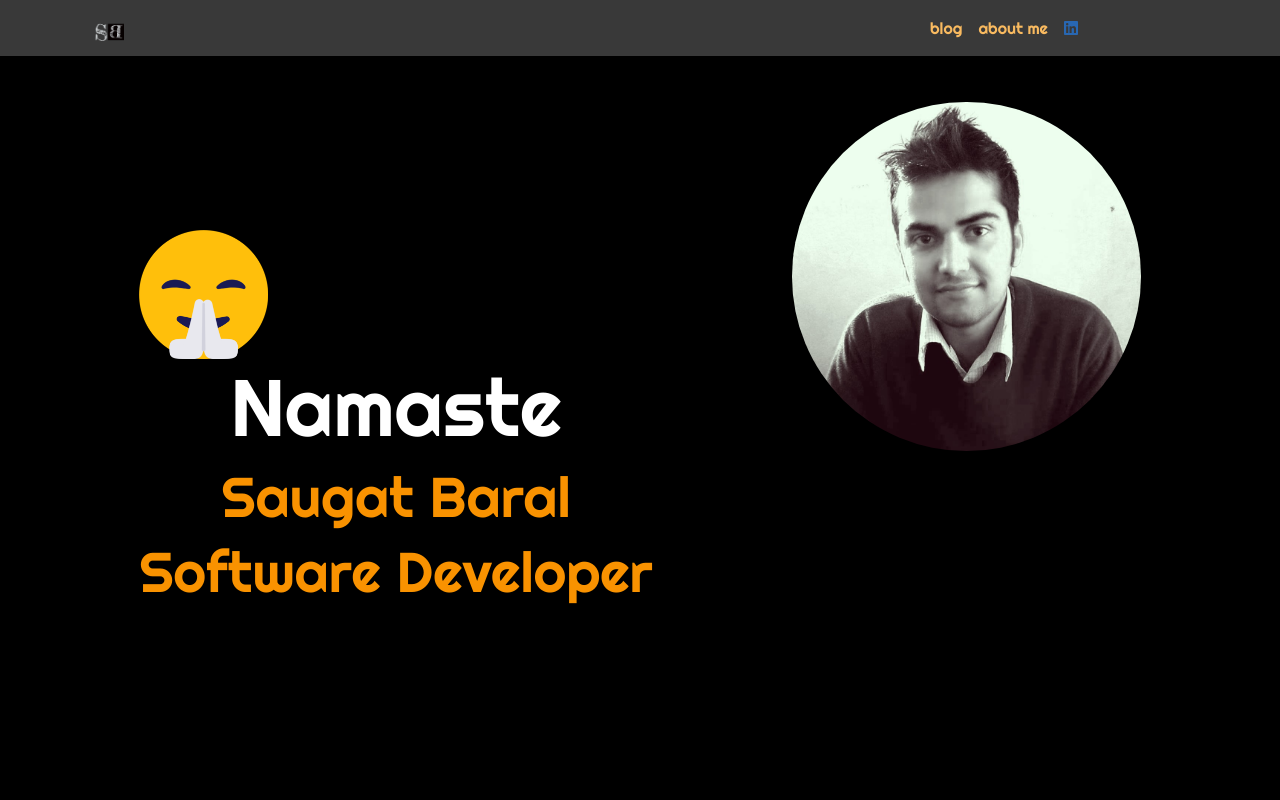
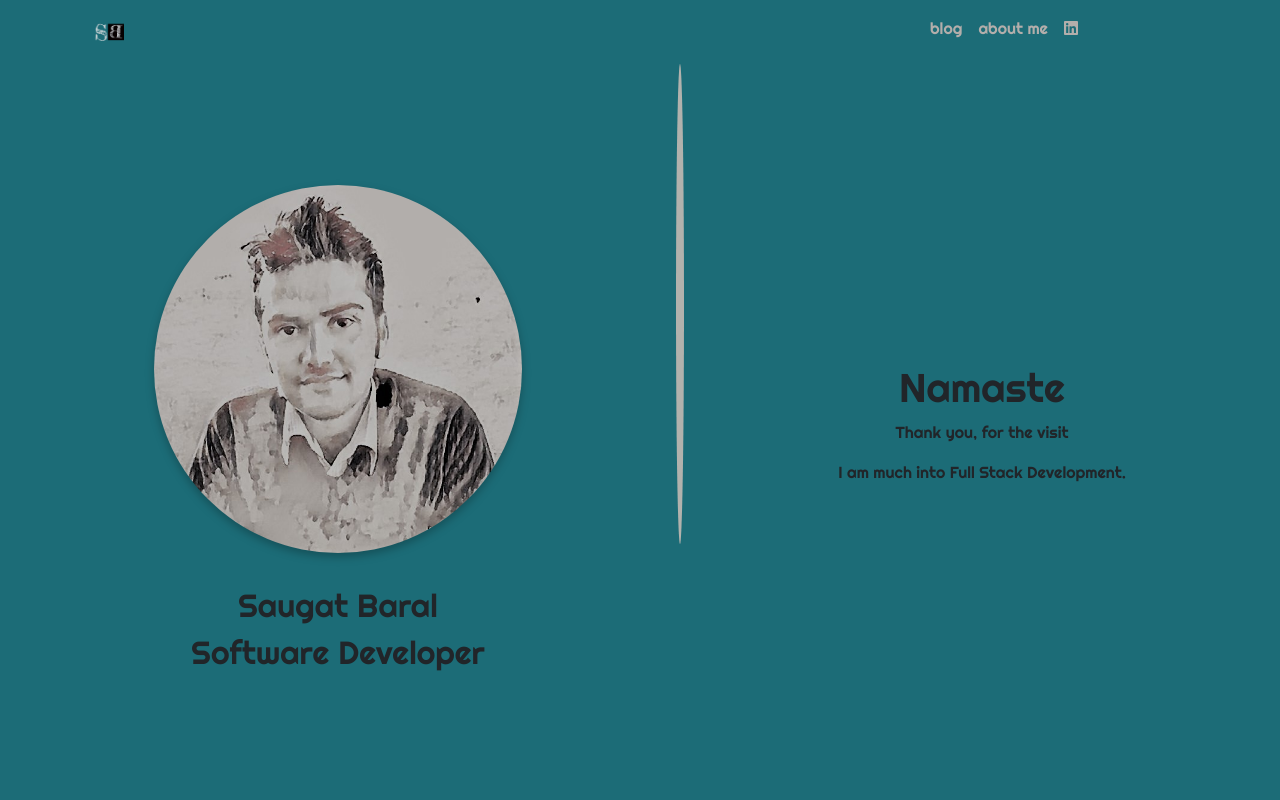
Before and after one commit to baralsaugat/newReactPortfolio, a React (Create React App) app: page / in a window 1280 px wide. Shown: the top 800 px of the page. Built offline with nearby package versions, Linux system fonts and the light colour scheme.

Commit message:
new update

```diff
--- a/src/components/home/herotext/HeroText.js
+++ b/src/components/home/herotext/HeroText.js
@@ -1,26 +1,28 @@
 import React from "react";
 
-import profilepic from "../../../assets/profilepic2.jpg";
+import profilepic from "../../../assets/new.jpg";
 import namaste from "../../../assets/namaste.png";
 import "./heroText-style.css";
 
 export const HeroText = () => {
   return (
-    <div className="main">
-      <div className="text">
-        <div className="namaste">
-          <img src={namaste} alt="Namaste" />
-          <h1>Namaste</h1>
-        </div>
+    <div className="main-hero">
+      <div className="intro-style">
+        <img src={profilepic} alt="profilepic" className="image-file" />
+        <hr />
 
-        <div>
+        <div className="intro-text">
           <h2>Saugat Baral </h2>
           <h2>Software Developer</h2>
         </div>
       </div>
 
-      <div>
-        <img src={profilepic} alt="profilepic" className="image-file" />
+      <div className="vertical-line"></div>
+
+      <div className="side-text">
+        <h1>Namaste</h1>
+        <p>Thank you, for the visit</p>
+        <p>I am much into Full Stack Development.</p>
       </div>
     </div>
   );
--- a/src/components/home/herotext/heroText-style.css
+++ b/src/components/home/herotext/heroText-style.css
@@ -1,34 +1,32 @@
-.main {
-  background-color: #000000;
+.main-hero {
+  background-color: #1c6c77;
   height: 100vh;
   width: 100vw;
   font-family: "Righteous", cursive;
-  color: white;
   display: flex;
   justify-content: space-evenly;
-  padding-top: 8%;
+  padding-top: 4rem;
 }
 
-.text {
-  padding-top: 10%;
-  filter: drop-shadow(0px 4px 4px rgba(0, 0, 0, 0.25));
+.intro-style {
+  display: flex;
+  flex-direction: column;
+  justify-content: center;
+  align-items: center;
 }
 
-.main h1 {
-  font-size: 5rem;
+.side-text {
+  display: flex;
+  flex-direction: column;
+  justify-content: center;
 }
 
-.main h2 {
-  font-size: 3.5rem;
-  color: #f99200;
-}
-.namaste {
-  display: flex;
-  flex-direction: column;
-}
-.namaste img {
-  height: 25%;
-  width: 25%;
+.vertical-line {
+  border-left: 0.5rem solid rgb(178, 178, 173, 1);
+  height: 30rem;
+  border-radius: 50%;
+
+  left: 50%;
 }
 
 .image-file {
--- a/src/components/home/navbar/Navigator.js
+++ b/src/components/home/navbar/Navigator.js
@@ -14,15 +14,15 @@ export const Navigator = () => {
             <img src={logo} alt="logo" />
           </Navbar.Brand>
           <Nav className="nav-items">
-            <Nav.Link href="#blog" style={{ color: "#F9BA60" }}>
+            <Nav.Link href="#blog" style={{ color: "#b3aeab" }}>
               blog
             </Nav.Link>
-            <Nav.Link href="#about-me" style={{ color: "#F9BA60" }}>
+            <Nav.Link href="#about-me" style={{ color: "#b3aeab" }}>
               about me
             </Nav.Link>
             <Nav.Link
               href="https://www.linkedin.com/in/saugat-baral-3491776b/"
-              style={{ color: "#2867B2" }}
+              style={{ color: "#b3aeab" }}
             >
               <i class="fab fa-linkedin"></i>
             </Nav.Link>
--- a/src/components/home/navbar/navigator-style.css
+++ b/src/components/home/navbar/navigator-style.css
@@ -1,5 +1,5 @@
 .navbar-items {
-  background-color: #393939;
+  background-color: #1c6c77;
   font-family: "Righteous", cursive;
 
   position: fixed;
```
Also changed, not shown: src/assets/new.jpg (added).
